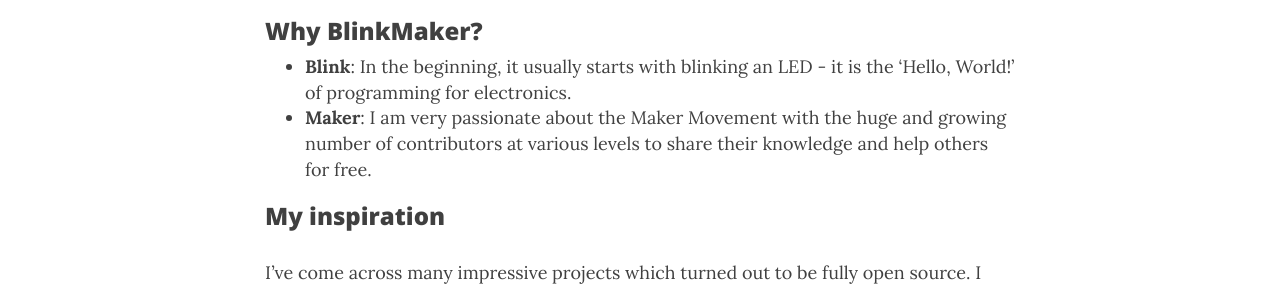
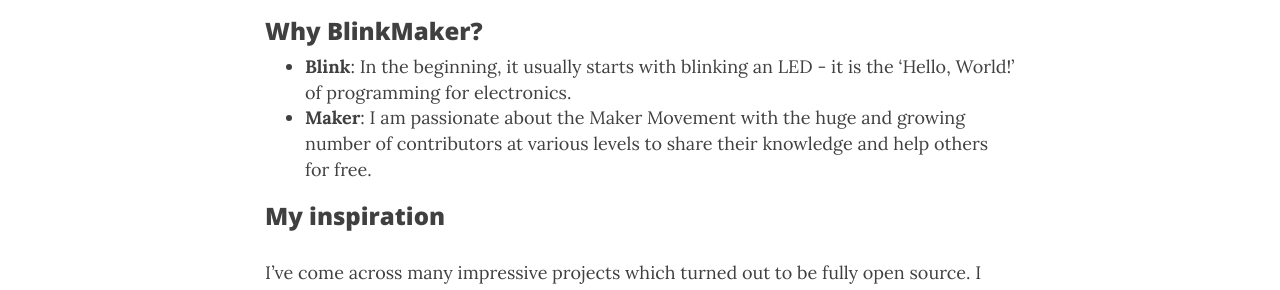
Before and after one commit to blinkmaker/blinkmaker.github.io, a Jekyll site: the page built from aboutme.md, in a window 1280 px wide and 1354 px high. Shown: the part 371-661 px from the top of the window. Built offline with Jekyll 4.4.1, drawn with Linux system fonts in a browser that asks for light colours; nearby versions of some CDN libraries.

Commit message:
Update aboutme.md

```diff
--- a/aboutme.md
+++ b/aboutme.md
@@ -8,7 +8,7 @@
 
 ### Why BlinkMaker?
 * **Blink**: In the beginning, it usually starts with blinking an LED - it is the 'Hello, World!' of programming for electronics.
-* **Maker**: I am very passionate about the Maker Movement with the huge and growing number of contributors at various levels to share their knowledge and help others for free.
+* **Maker**: I am passionate about the Maker Movement with the huge and growing number of contributors at various levels to share their knowledge and help others for free.
 
 ### My inspiration
 I've come across many impressive projects which turned out to be fully open source. I appreciate all the hard work that has been made available by the community of makers as it allows anyone who is willing to spend some time and with enough motivation to continuously improve their knowledge and skills. My goal with this website is to promote the same mindset of openly sharing knowledge. I hope that my posts will be useful to other electronic hobbyists, enthusiasts and students.
```
